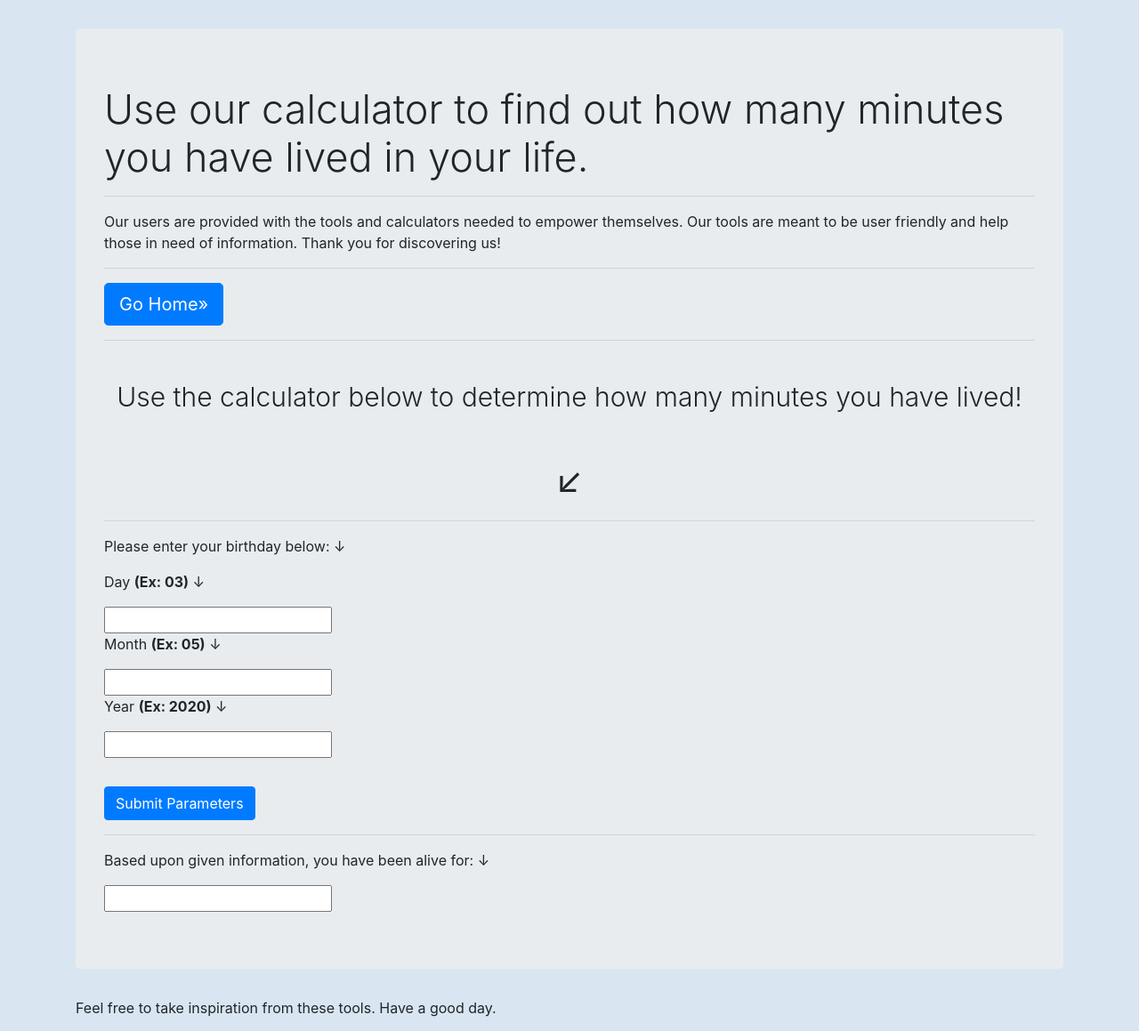
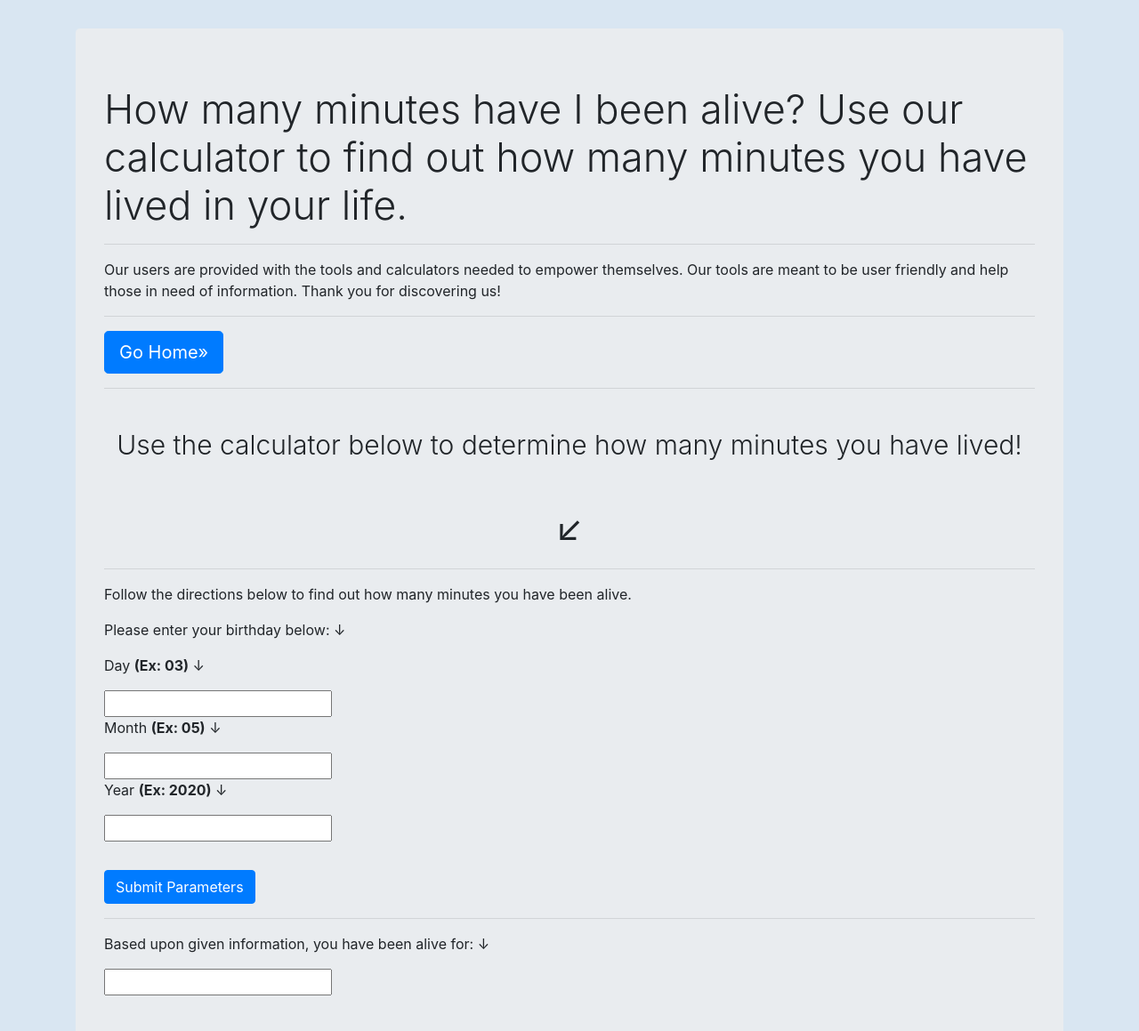
Before and after one commit to PaulMcPython18/dateinfo, a Flask app: page /how-many-minutes-have-i-been-alive in a window 1280 px wide. Shown: the part 56-1215 px from the top of the page at 89% size. Run offline with Flask 2, Linux system fonts and the light colour scheme; some libraries are stand-ins or nearby versions.

Commit message:
Update how-many-minutes-have-i-been-alive.html

```diff
--- a/templates/how-many-minutes-have-i-been-alive.html
+++ b/templates/how-many-minutes-have-i-been-alive.html
@@ -19,7 +19,7 @@
     <div class="container" style="margin-top: 2em;">
       <div class="jumbotron">
 
-          <h1 class="display-3" style="font-size: 45px;">Use our calculator to find out how many minutes you have lived in your life.</h1>
+          <h1 class="display-3" style="font-size: 45px;">How many minutes have I been alive? Use our calculator to find out how many minutes you have lived in your life.</h1>
             <hr>
           <p>Our users are provided with the tools and calculators needed to empower themselves. Our tools are meant to be user friendly and help those in need of information. Thank you for discovering us!</p>
 <hr>
@@ -29,6 +29,7 @@
             <center><p style="font-size: 40px;"> &#8601;</p></center>
             <hr>
             <form method="POST" action="/how-many-minutes-have-i-been-alive">
+                <p> Follow the directions below to find out how many minutes you have been alive. </p>
                 <p> Please enter your birthday below: &darr; </p>
                     <p style="color: red;"> {{ message }}</p>
                     <p>Day <b>(Ex: 03)</b>  &darr;</p><input type="text" name="namequery1" value='{{ day }}'>
```
